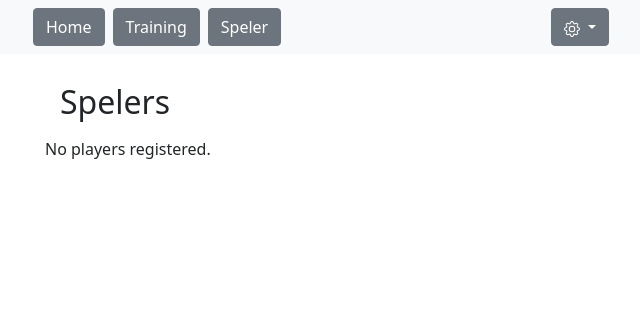
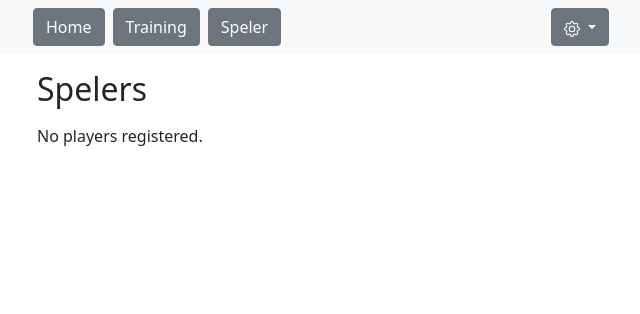
Before and after one commit to jeroenvanriel/hockey-tracker, a Django app: page /player in a window 1280 px wide. Shown: the top 314 px of the page, without its empty margins (319-959 px from the left). Run offline with Django 3.2, Linux system fonts and the light colour scheme; the visitor is signed in with stand-in values (Sample User, id 1); data that the repository does not hold is empty.

Commit message:
some styling

```diff
--- a/templates/attendance/player_list.html
+++ b/templates/attendance/player_list.html
@@ -2,9 +2,7 @@
 
 {% block content %}
 
-<div style="display: flex; align-items: center;" class="mb-2">
-    <h2 style="margin-left: 15px; padding-top: 5px;">Spelers</h2>
-</div>
+<h2 class="mb-3">Spelers</h2>
 
 {% if player_list %}
     <div class="list-group">
--- a/templates/attendance/training_list.html
+++ b/templates/attendance/training_list.html
@@ -2,7 +2,7 @@
 
 {% block content %}
 
-<h2>Komende Trainingen</h2>
+<h2 class="mb-3">Komende Trainingen</h2>
 
 {% if training_list %}
     <div class="list-group">
--- a/templates/base_generic.html
+++ b/templates/base_generic.html
@@ -56,7 +56,7 @@
     </div>
   </nav>
 
-  <div class="container p-4">
+  <div class="container p-3">
     <div class="row">
       {% if messages %}
       <ul class="messages">
```
